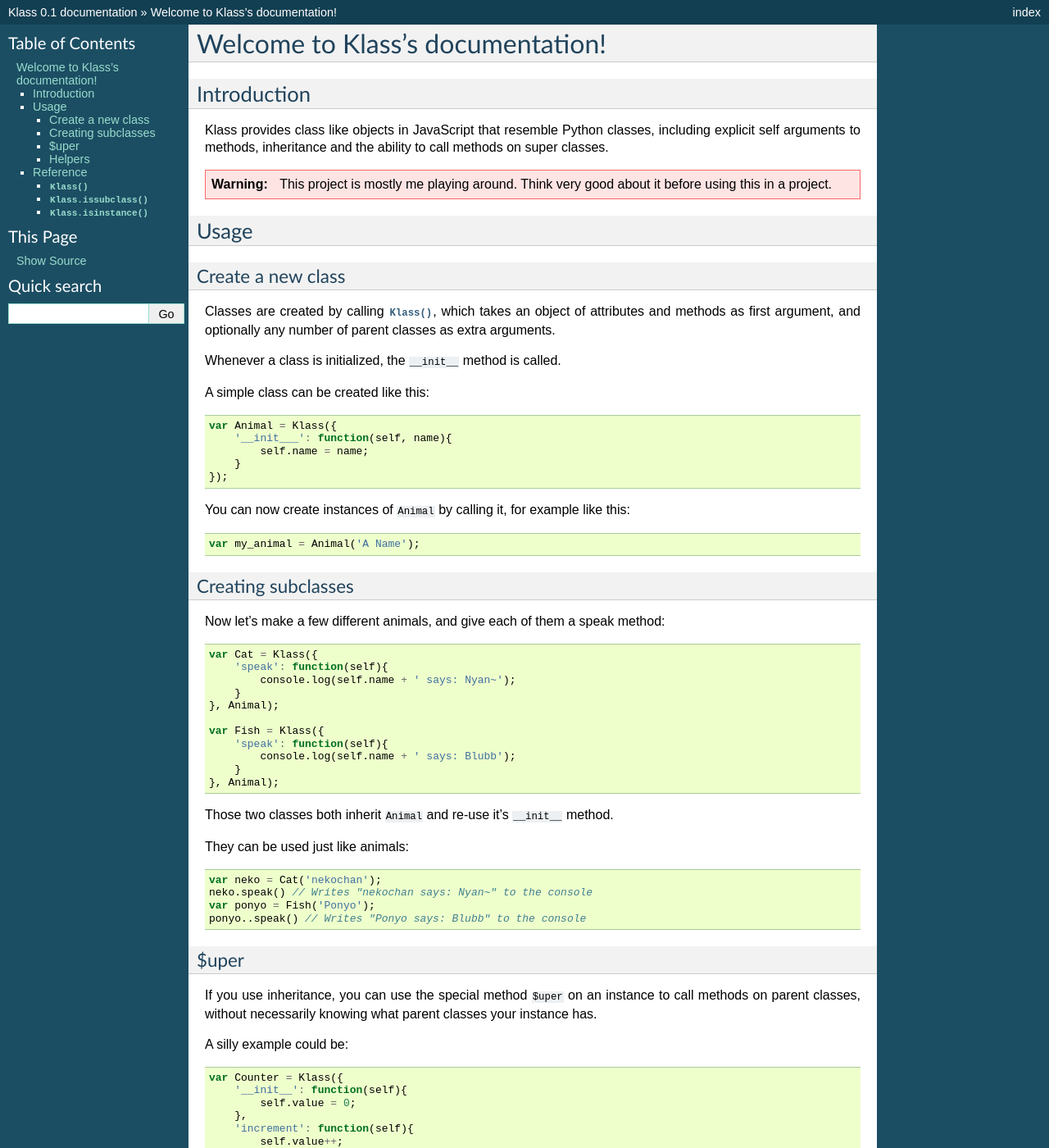
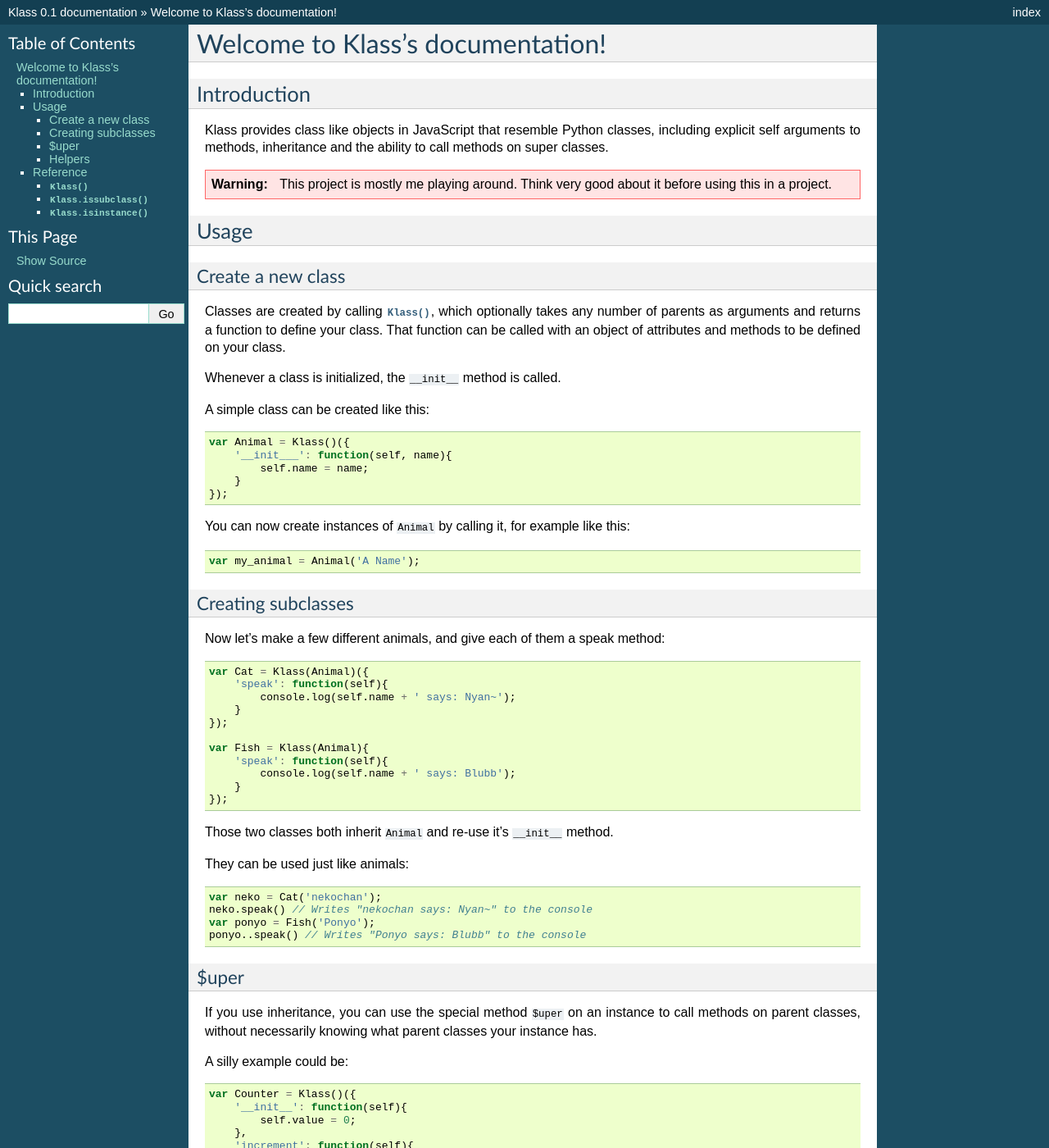
Before and after one commit to ojii/klass, a Sphinx documentation site: the page built from docs/index.rst, in a window 1280 px wide and 1400 px high. Shown: the whole window at 82% size. Built offline with Sphinx 7.4.7, drawn with Linux system fonts in a browser that asks for light colours; some of the changed text lies outside the part shown.

Commit message:
changed everything

```diff
--- a/docs/index.rst
+++ b/docs/index.rst
@@ -25,15 +25,16 @@ Usage
 Create a new class
 ==================
 
-Classes are created by calling :js:func:`Klass`, which takes an object of
-attributes and methods as first argument, and optionally any number of
-parent classes as extra arguments.
+Classes are created by calling :js:func:`Klass`, which optionally takes any
+number of parents as arguments and returns a function to define your class.
+That function can be called with an object of attributes and methods to be
+defined on your class.
 
 Whenever a class is initialized, the ``__init__`` method is called.
 
 A simple class can be created like this::
 
-    var Animal = Klass({
+    var Animal = Klass()({
         '__init___': function(self, name){
             self.name = name;
         }
@@ -49,17 +50,17 @@ Creating subclasses
 
 Now let's make a few different animals, and give each of them a speak method::
 
-    var Cat = Klass({
+    var Cat = Klass(Animal)({
         'speak': function(self){
             console.log(self.name + ' says: Nyan~');
         }
-    }, Animal);
+    });
 
-    var Fish = Klass({
+    var Fish = Klass(Animal){
         'speak': function(self){
             console.log(self.name + ' says: Blubb');
         }
-    }, Animal);
+    });
 
 Those two classes both inherit ``Animal`` and re-use it's ``__init__`` method.
 
@@ -81,7 +82,7 @@ classes your instance has.
 
 A silly example could be::
 
-    var Counter = Klass({
+    var Counter = Klass()({
         '__init__': function(self){
             self.value = 0;
         },
@@ -89,12 +90,12 @@ A silly example could be::
             self.value++;
         }
     });
-    var DoubleCounter = Klass({
+    var DoubleCounter = Klass(Counter)({
         'increment': function(self){
             self.$uper('increment')();
             self.$uper('increment')();
         }
-    }, Counter);
+    });
 
 In this example, ``DoubleCounter`` just calls the ``increment`` method on its
 parent class twice when ``increment`` is called.
@@ -125,12 +126,10 @@ Using them using the ``Animal``, ``Fish`` and ``Cat`` example from above::
 Reference
 *********
 
-.. js:function:: Klass(attrs, [parent, ...])
+.. js:function:: Klass([parent, ...])
 
-    Creates a new class (constructor). attrs is an object which can contai
-    attributes and methods for the class.
-
-    All further attributes are the parent classes of the newly created class.
+    Returns a function to define your class. That function takes an object of
+    attributes and methods for the class and returns a the class constructor.
 
     If the class constructor is invoked, it returns a new instance of that
     class. Instances have two special methods: ``__init__`` which is called
--- a/unittest.js
+++ b/unittest.js
@@ -23,7 +23,7 @@ var unittest = (function(){
     };
     api.AssertionError.prototype = new Error();
     api.AssertionError.prototype.constructor = api.AssertionError;
-    api.Suite = Klass({
+    api.Suite = Klass()({
 		'fail': function(self, message){
 			throw new api.AssertionError(message);
 		},
```
Also changed, not shown: klass.js (+6 -7 lines), tests.js (+17 -17 lines).
